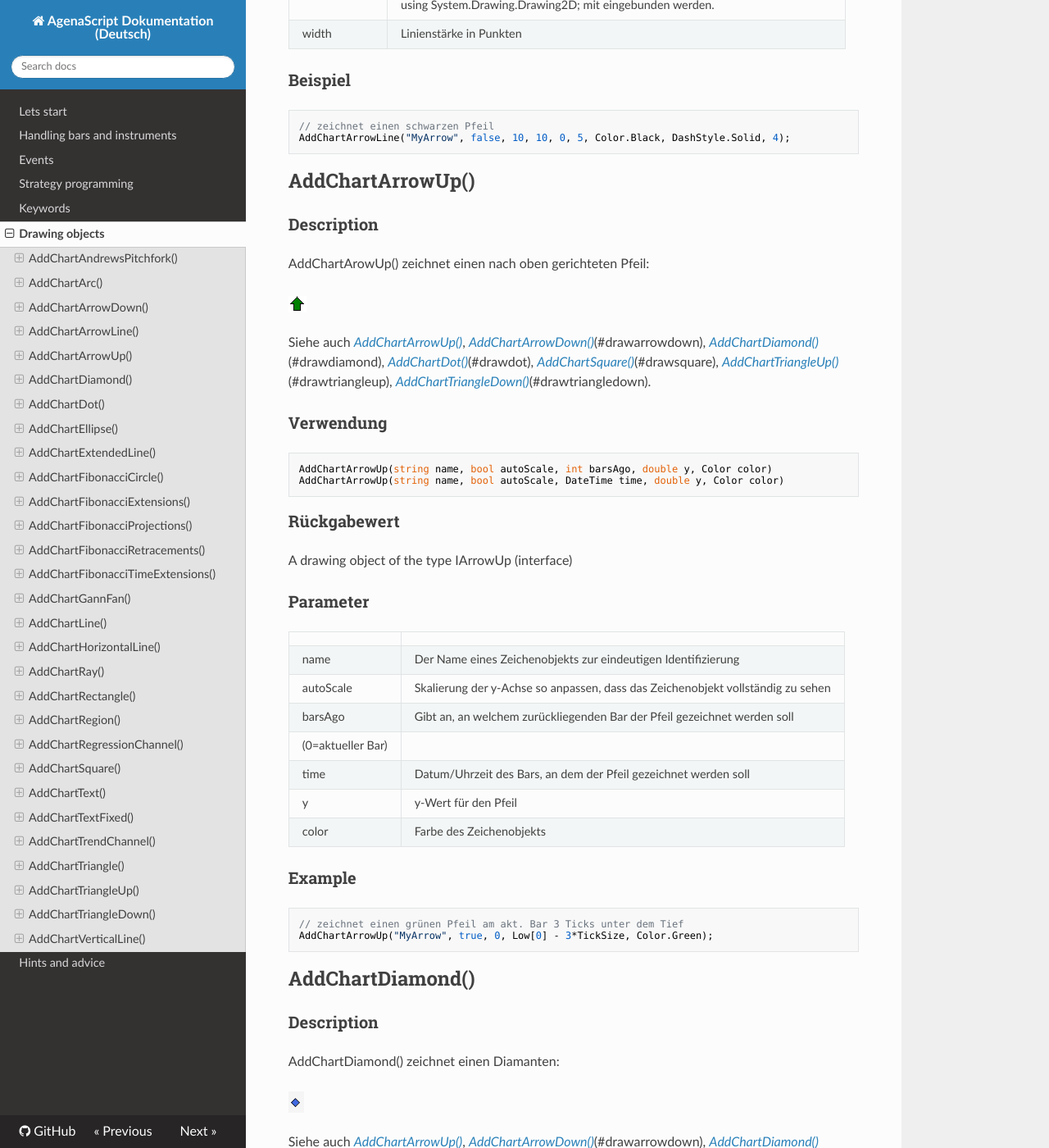
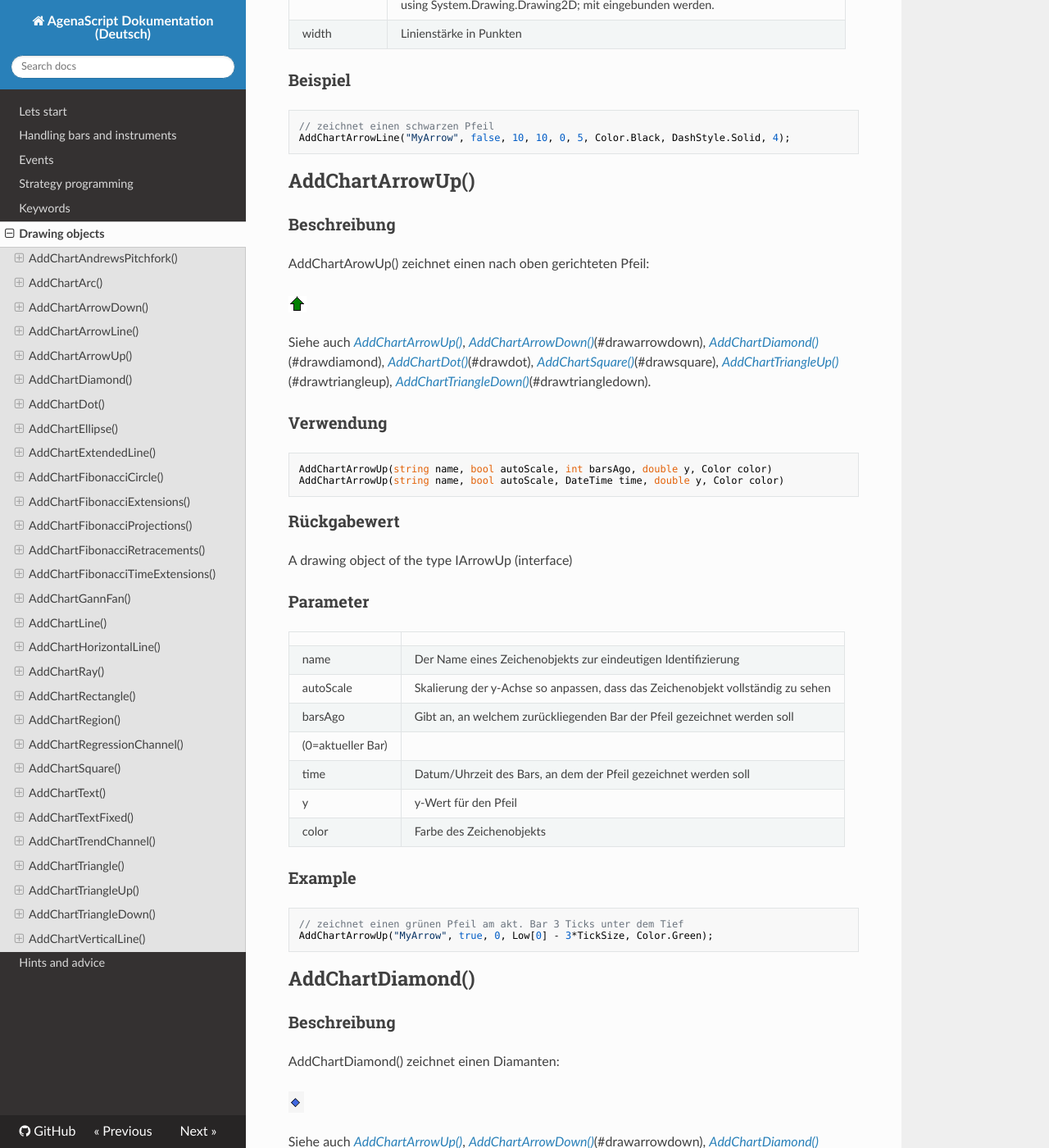
Before and after one commit to AgenaTrader/AgenaScript-documentation-de, an MkDocs documentation site: the page built from sources/drawing_objects.md, in a window 1280 px wide and 1400 px high, scrolled down 4771 px. Shown: the whole window at 82% size. Built offline with MkDocs 1.6.1, drawn with Linux system fonts in a browser that asks for light colours; nearby versions of some CDN libraries; old or Windows-style settings are respelled for this version of MkDocs; some of the changed text lies outside the part shown.

Commit message:
Update drawing_objects.md

````diff
--- a/sources/drawing_objects.md
+++ b/sources/drawing_objects.md
@@ -172,7 +172,7 @@ AddChartArrowLine("MyArrow", false, 10, 10, 0, 5, Color.Black, DashStyle.Solid,
 ```
 
 ## AddChartArrowUp()
-### Description
+### Beschreibung
 AddChartArowUp() zeichnet einen nach oben gerichteten Pfeil:
 
 ![AddChartArrowUp()](./media/image23.png)
@@ -206,7 +206,7 @@ AddChartArrowUp("MyArrow", true, 0, Low[0] - 3*TickSize, Color.Green);
 ```
 
 ## AddChartDiamond()
-### Description
+### Beschreibung
 AddChartDiamond() zeichnet einen Diamanten:
 
 ![AddChartDiamond()](./media/image24.png)
@@ -683,6 +683,7 @@ AddChartRectangle(string name, bool autoScale, DateTime startTime, double startY
 ```
 ### Rückgabewert
 Ein Zeichenobjekt vom Typ IRectangle (Interface)
+
 ### Parameter
 |              |                                                                                                        |
 |--------------|--------------------------------------------------------------------------------------------------------|
````
Also changed, not shown: other parts of sources/drawing_objects.md (+2 -2 lines).
